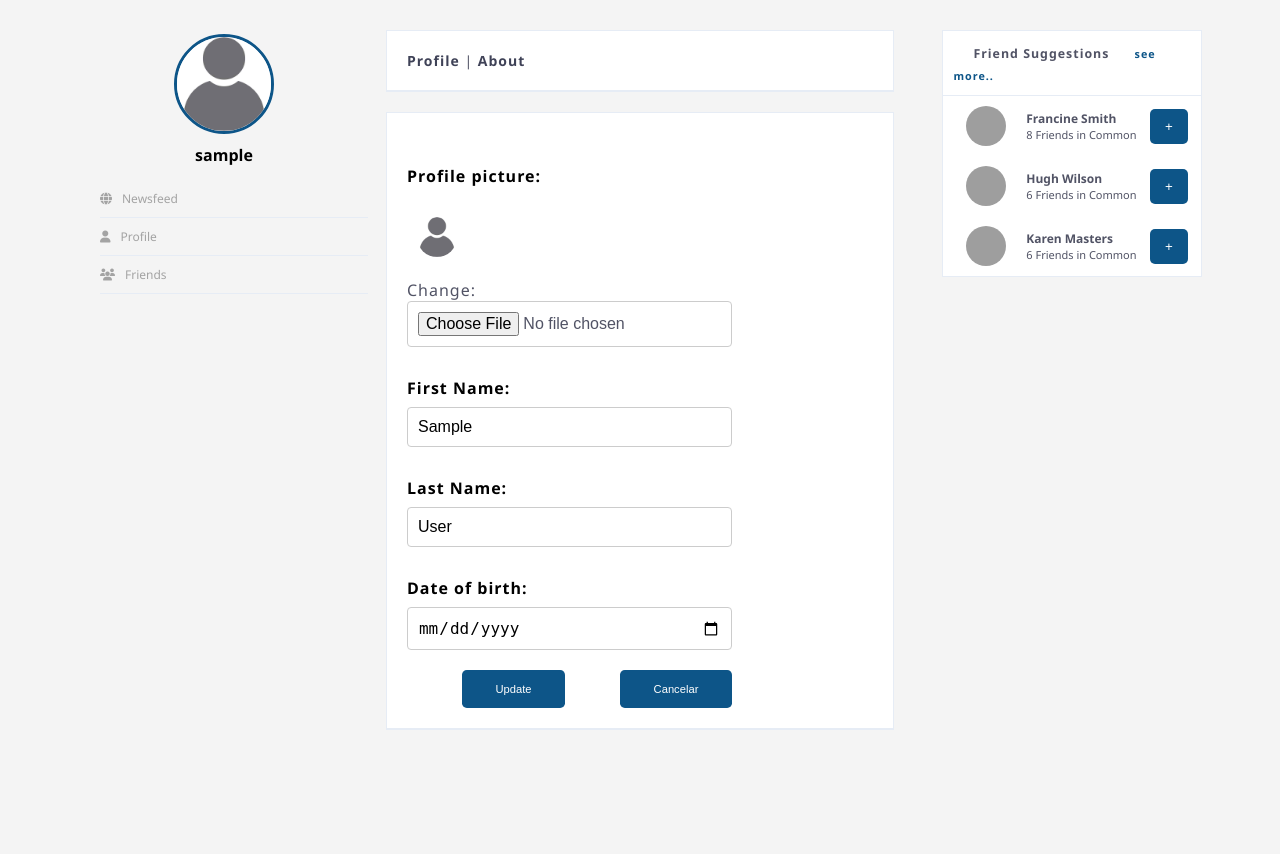
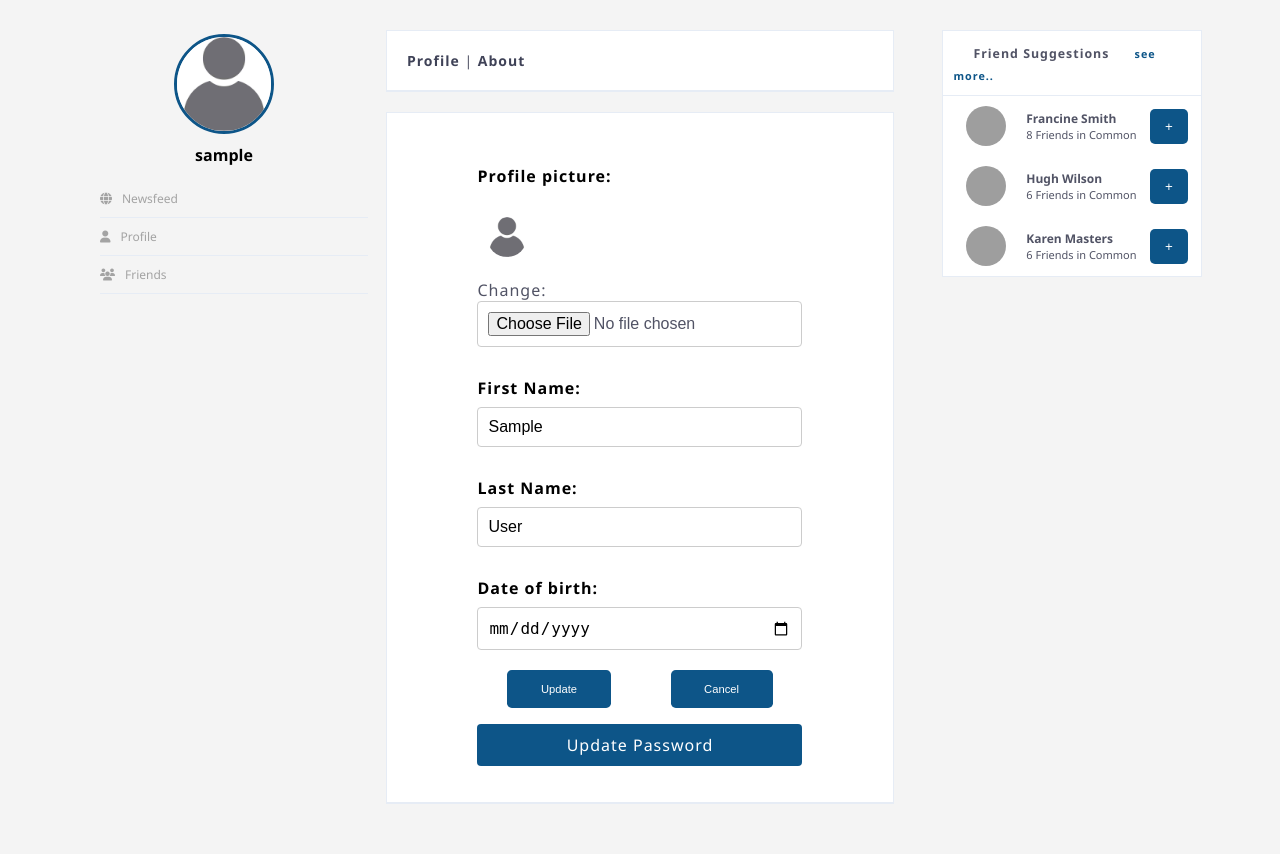
Before and after one commit to maleja2511/NeivaNet, a Django app: page /update_profile/ in a window 1280 px wide. Shown: the part 50-904 px from the top of the page. Before the commit the page ends 780 px from the top, so only its background shows below. Run offline with Django 4.2, Linux system fonts and the light colour scheme; the visitor is signed in with stand-in values (Sample User, id 1); data comes from the database, SQL or seed files in the repository; grey boxes are pictures that could not be loaded.

Commit message:
feature update password - errores pendientes

```diff
--- a/accounts/templates/accounts/login.html
+++ b/accounts/templates/accounts/login.html
@@ -53,7 +53,7 @@
             <a href="{% url 'register' %}">Don't have an account? Register here</a>
           </div>
           <div class="form-footer">
-            <a href="{% url 'password_reset' %}">Forgot Password?</a>
+            <a href=" {% url 'password_reset' 'login' %} ">Forgot Password?</a>
           </div>
 
         </div>
--- a/accounts/templates/accounts/registration/password_reset_email.html
+++ b/accounts/templates/accounts/registration/password_reset_email.html
@@ -1,6 +1,6 @@
 Hello {{ user.username }},
 
-You have requested a link to reset your NeivaNet password. If you have not made this request, please ignore this email.
+You have requested a link to {% if request.session.from_where == "profile" %} update {% else %} reset {% endif %} your NeivaNet password. If you have not made this request, please ignore this email.
 
 Click on the link below to set a new password:
 
--- a/accounts/templates/accounts/registration/password_reset_subject.txt
+++ b/accounts/templates/accounts/registration/password_reset_subject.txt
@@ -1 +1 @@
-Restablecimiento de contraseña en NeivaNet
+NeivaNet New Password
--- a/accounts/templates/accounts/update_profile.html
+++ b/accounts/templates/accounts/update_profile.html
@@ -1,4 +1,3 @@
-
 {% extends 'base.html' %} {% load static %} {% block content %}
 <div class="right_row">
   <div class="row border-radius">
@@ -67,16 +66,19 @@
               {% endfor %}
             </ul>
             {% endif %}
+
             <div class="publish_icons" style="border: none;">
-              <button type="submit" style="margin: 0 auto;" >Update</button>
-              <button style="text-align: center;"><a href="{% url 'profile' %}"></a>Cancelar</button>
+              <button type="submit" style="margin: 0 auto;">Update</button>
+              <button style="text-align: center; margin: 0 auto;"><a href="{% url 'profile' %}"></a>Cancel</button>
+            </div>
+
+            <div>
+              <a href="{% url 'password_reset' 'profile' %}" class="update-password-button">Update Password</a>
             </div>
 
           </form>
         </div>
     </div>
 </div>
-
-
 </div>
 {% endblock %}
--- a/accounts/urls.py
+++ b/accounts/urls.py
@@ -10,6 +10,7 @@
 )
 from .views import RegisterView, UserProfileView
 from .views import update_profile
+from .views import CustomPasswordResetView
 
 urlpatterns = [
     path("register/", RegisterView.as_view(), name="register"),
@@ -19,13 +20,9 @@
     path("update_profile/", update_profile, name="update_profile"),
     path("logout/", LogoutView.as_view(), name="logout"),
     path(
-        "password_reset/",
-        PasswordResetView.as_view(
-            template_name="accounts/registration/password_reset_form.html",
-            email_template_name="accounts/registration/password_reset_email.html",
-            subject_template_name="accounts/registration/password_reset_subject.txt",
-        ),
-        name="password_reset",
+    "password_reset/<str:from_where>/",
+    CustomPasswordResetView.as_view(),
+    name="password_reset",
     ),
     path(
         "password_reset/done/",
--- a/accounts/views.py
+++ b/accounts/views.py
@@ -1,4 +1,4 @@
-from django.urls import reverse_lazy
+from django.urls import reverse_lazy, reverse
 from django.views.generic import CreateView
 from .forms import RegisterForm
 from django.views.generic import TemplateView
@@ -8,6 +8,7 @@
 from .forms import UserProfileForm
 from .models import UserProfile
 from django.contrib.auth.models import User
+from django.contrib.auth.views import PasswordResetView
 
 class RegisterView(CreateView):
     form_class = RegisterForm
@@ -29,6 +30,9 @@
             # De lo contrario, muestra el perfil del usuario autenticado
             context['profile_user'] = self.request.user
 
+        # En el contexto de su vista de perfil
+        context['password_reset_url'] = reverse('password_reset', kwargs={'from_where': 'profile'})
+
         return context
 
 
@@ -47,3 +51,34 @@
         form = UserProfileForm(instance=profile)
 
     return render(request, 'accounts/update_profile.html', {'form': form})
+
+# En la vista de restablecimiento de contraseña
+# En la vista de restablecimiento de contraseña
+# En la vista de restablecimiento de contraseña
+class CustomPasswordResetView(PasswordResetView):
+    template_name = "accounts/registration/password_reset_form.html"
+    email_template_name = "accounts/registration/password_reset_email.html"
+    subject_template_name = "accounts/registration/password_reset_subject.txt"
+
+    def dispatch(self, *args, **kwargs):
+        from_where_url = self.kwargs.get('from_where', None)
+
+        if from_where_url in ['profile', 'login']:
+            # Si viene de 'profile' o 'login', toma 'from_where' de la URL
+            self.request.session['from_where'] = from_where_url
+        else:
+            # En otros casos, toma 'from_where' de la variable de sesión
+            from_where_session = self.request.session.get('from_where', 'login')
+            self.request.session['from_where'] = from_where_session
+
+        print("desde donde", self.request.session['from_where'])
+        return super().dispatch(*args, **kwargs)
+
+
+
+# En la vista que maneja la finalización del restablecimiento de la contraseña
+def password_reset_complete_view(request):
+    if 'from_where' in request.session:
+        del request.session['from_where']
+    # Aquí puede redirigir al usuario o mostrar una plantilla, según lo necesite
+    return redirect('login')  # Redirigir al inicio de sesión como ejemplo
--- a/static/css/styles.css
+++ b/static/css/styles.css
@@ -453,3 +453,28 @@
   max-width: 100px;
   max-height: 100px;
 }
+
+.register-form {
+  max-width: 500px;
+  margin: 0 auto;
+}
+
+/* Botón de actualización de contraseña */
+.update-password-button {
+  display: inline-block;
+  padding: 10px 20px;
+  font-size: 16px;
+  color: #ffffff;
+  background-color: #0d5588;
+  border-radius: 4px;
+  text-align: center;
+  cursor: pointer;
+  text-decoration: none;
+  transition: background-color 0.3s ease;
+  width:100%;
+  margin:5% 0;
+}
+
+.update-password-button:hover {
+  background-color: #246da2;
+}
```
Also changed, not shown: accounts/templates/accounts/registration/password_reset_complete.html (+7 -3 lines), accounts/templates/accounts/registration/password_reset_done.html (+13 -3 lines), accounts/templates/accounts/registration/password_reset_form.html (+21 -3 lines).
